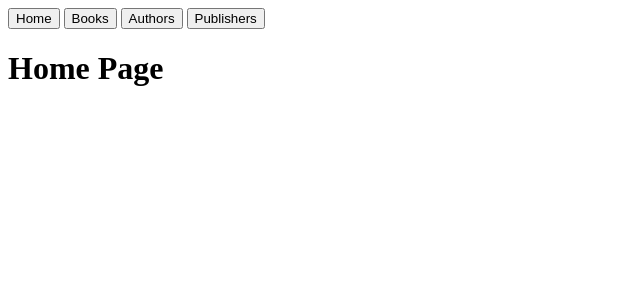
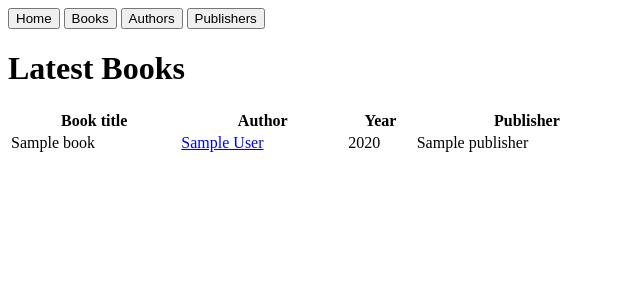
Before and after one commit to Stivi7/Django-BookStore-app, a Django app: template library/templates/library/home.html in a window 1280 px wide. Shown: the top 300 px of the page, without its empty margins (0-640 px from the left). Run offline with Django 3.2, Linux system fonts and the light colour scheme; the template is opened without the code that fills it: values that come from a table or form of the project are taken from there, others are empty; tables that the repository leaves empty hold one stand-in row (values such as "Sample post").

Commit message:
half done

```diff
--- a/library/models.py
+++ b/library/models.py
@@ -9,12 +9,18 @@ class Author(models.Model):
     phone_number = models.CharField(max_length=200)
     author_email = models.CharField(max_length=200)
 
+    def __str__(self):
+        return self.author_name
+
 
 class Publisher(models.Model):
     publisher_name = models.CharField(max_length=200)
     publisher_address = models.CharField(max_length=200)
     publisher_email = models.CharField(max_length=200)
     web = models.CharField(max_length=200)
+
+    def __str__(self):
+        return self.publisher_name
 
 
 class Book(models.Model):
@@ -23,3 +29,6 @@ class Book(models.Model):
     year = models.IntegerField()
     author = models.ForeignKey(Author, on_delete=models.CASCADE)
     publisher = models.ForeignKey(Publisher, on_delete=models.CASCADE)
+
+    def __str__(self):
+        return self.title
--- a/library/templates/library/home.html
+++ b/library/templates/library/home.html
@@ -1,3 +1,21 @@
 {% include 'partials/header.html' %}
-<h1>Home Page</h1>
+<h1>Latest Books</h1>
+
+<table style="width: 50%">
+    <tr>
+        <th>Book title</th>
+        <th>Author</th>
+        <th>Year</th>
+        <th>Publisher</th>
+    </tr>
+    {% for book in books %}
+    <tr>
+        <td>{{book.title}}</td>
+        <td><a href="{% url 'library: adetails' %}">{{book.author}}</a></td>
+        <td>{{book.year}}</td>
+        <td>{{book.publisher}}</td>
+    </tr>
+    {% endfor %}
+</table>
+
 {% include 'partials/footer.html' %}
--- a/library/urls.py
+++ b/library/urls.py
@@ -6,12 +6,14 @@ from .views import index, books, author, publisher
 
 
 urlpatterns = [
-    #
+    #home/
     url(r'^$', views.index, name='index'),
-    #books/
+    #home/books/
     url(r'^books/$', views.books, name='books'),
-    #books/author/
-    url(r'^books/author/$', views.author, name='author'),
-    #books/author/publisher
-    url(r'^books/author/publisher$', views.publisher, name='publisher')
+    #home/author/
+    url(r'^author/$', views.author, name='author'),
+    #home/publisher/
+    url(r'^publisher/$', views.publisher, name='publisher'),
+    #home/author/id
+    url(r'^author/(?P<id>\w{0,50})/$', views.adetails, name='adetails')
 ]
```
Also changed, not shown: library/templates/details/authorDetails.html (added, +9 -0 lines), library/templates/library/authors.html (+6 -1 lines), library/templates/library/books.html (+7 -1 lines), library/templates/library/publishers.html (+6 -1 lines), library/views.py (+30 -5 lines), library/templates/details/pubDetails.html (added).
